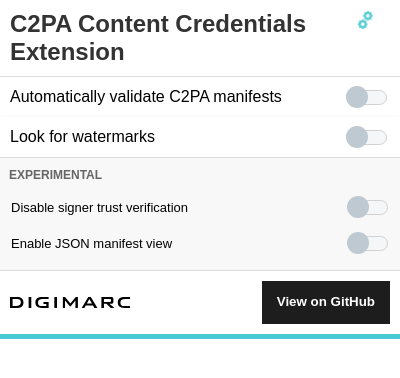
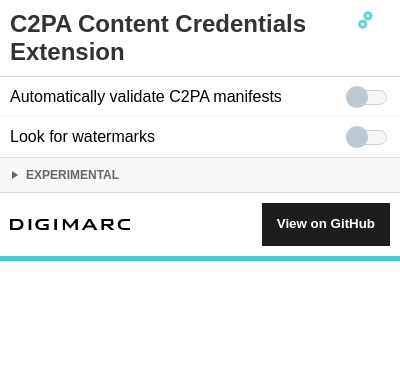
Before and after one commit to digimarc-corp/c2pa-content-credentials-extension, a browser extension: page src/popup/popup.html in a window 400 px wide. Drawn offline with Linux system fonts and the light colour scheme.

Commit message:
updated popup styles

```diff
--- a/src/popup/popup.html
+++ b/src/popup/popup.html
@@ -4,10 +4,6 @@
   <title>C2PA Content Credentials Extension</title>
   <style>
     body {
-      display: flex;
-      flex-direction: column;
-      align-items: center;
-      justify-content: center;
       width: 400px;
       margin: 0;
       font-family: Arial, sans-serif;
@@ -55,14 +51,15 @@
       justify-content: space-between;
       padding: 10px;
       width: 100%;
+        box-sizing: border-box;
     }
 
     #dm-github img {
-      margin-left: 10px;
+      display: block;
     }
 
     #dm-github button {
-      margin-right: 10px;
+      margin: 0;
     }
 
     .toggle {
@@ -193,10 +190,61 @@
       margin-right: 5px;
     }
 
+    .experimental-section {
+      width: 100%;
+      border-top: 1px solid #DDD;
+      border-bottom: 1px solid #DDD;
+      background-color: #F8F8F8;
+      box-sizing: border-box;
+    }
+
+    .experimental-summary {
+      font-size: 12px;
+      font-weight: bold;
+      color: #666;
+      text-transform: uppercase;
+      padding: 10px 12px;
+      cursor: pointer;
+      user-select: none;
+      list-style: none;
+    }
+
+    .experimental-summary::-webkit-details-marker {
+      display: none;
+    }
+
+    .experimental-summary::before {
+      content: '';
+      display: inline-block;
+      width: 0;
+      height: 0;
+      border-top: 4px solid transparent;
+      border-bottom: 4px solid transparent;
+      border-left: 6px solid #666;
+      margin-right: 8px;
+      transition: transform 0.15s ease;
+      transform-origin: 35% 50%;
+    }
+
+    #debug-section.open .experimental-summary::before {
+      transform: rotate(90deg);
+    }
+
+    #experimental-content {
+      display: none;
+    }
+
+    #debug-section.open #experimental-content {
+      display: block;
+    }
+
+    .experimental-content {
+      padding: 0 10px 10px 12px;
+    }
+
   </style>
 </head>
 
-<body>
 <body>
     <div class="title-container">
       <h2>C2PA Content Credentials Extension</h2>
@@ -229,8 +277,9 @@
       </div>
     </label>
   </div>
-  <div class="toggle-container" id="debug-section" style="flex-direction: column; align-items: flex-start; height: auto; padding: 10px 10px 10px 12px; border-top: 1px solid #DDD; border-bottom: 1px solid #DDD; background-color: #F8F8F8;">
-    <div style="font-size: 12px; font-weight: bold; color: #666; text-transform: uppercase; margin-bottom: 8px; margin-left: 8px; width: 100%;">Experimental</div>
+  <div id="debug-section" class="experimental-section">
+    <div class="experimental-summary" id="experimental-header" role="button" tabindex="0">Experimental</div>
+    <div id="experimental-content" class="experimental-content">
       <div class="toggle-container" style="width: 100%; height: 34px;">
         <span style="font-size: 13px;">Disable signer trust verification</span>
         <label class="toggle-label">
@@ -250,6 +299,7 @@
         </label>
       </div>
     </div>
+  </div>
 
   <div id="dm-github">
     <a href="https://www.digimarc.com/" target="_blank">
--- a/src/popup/popup.js
+++ b/src/popup/popup.js
@@ -127,3 +127,28 @@
 document.getElementById('settings-button').addEventListener('click', () => {
   document.getElementById('settings-menu').classList.toggle('hidden');
 });
+
+// Measure both popup heights before the first paint so we can swap between
+// exact px values without any mid-frame layout reads (which cause flicker).
+(function initExperimentalToggle() {
+  const section = document.getElementById('debug-section');
+  const content = document.getElementById('experimental-content');
+  const header = document.getElementById('experimental-header');
+
+  // Content is hidden via CSS (display:none) at this point.
+  const collapsedHeight = document.documentElement.scrollHeight;
+
+  // Temporarily force-show to measure the expanded size.
+  content.style.display = 'block';
+  const expandedHeight = document.documentElement.scrollHeight;
+  content.style.display = ''; // restore CSS control (display:none)
+
+  // Pin the popup to the collapsed size immediately.
+  document.documentElement.style.height = `${collapsedHeight}px`;
+
+  header.addEventListener('click', () => {
+    const isOpen = section.classList.toggle('open');
+    // Swap to the pre-measured height — no layout read at click time.
+    document.documentElement.style.height = `${isOpen ? expandedHeight : collapsedHeight}px`;
+  });
+}());
```
Lines whose indentation alone changed are shown as unchanged.
